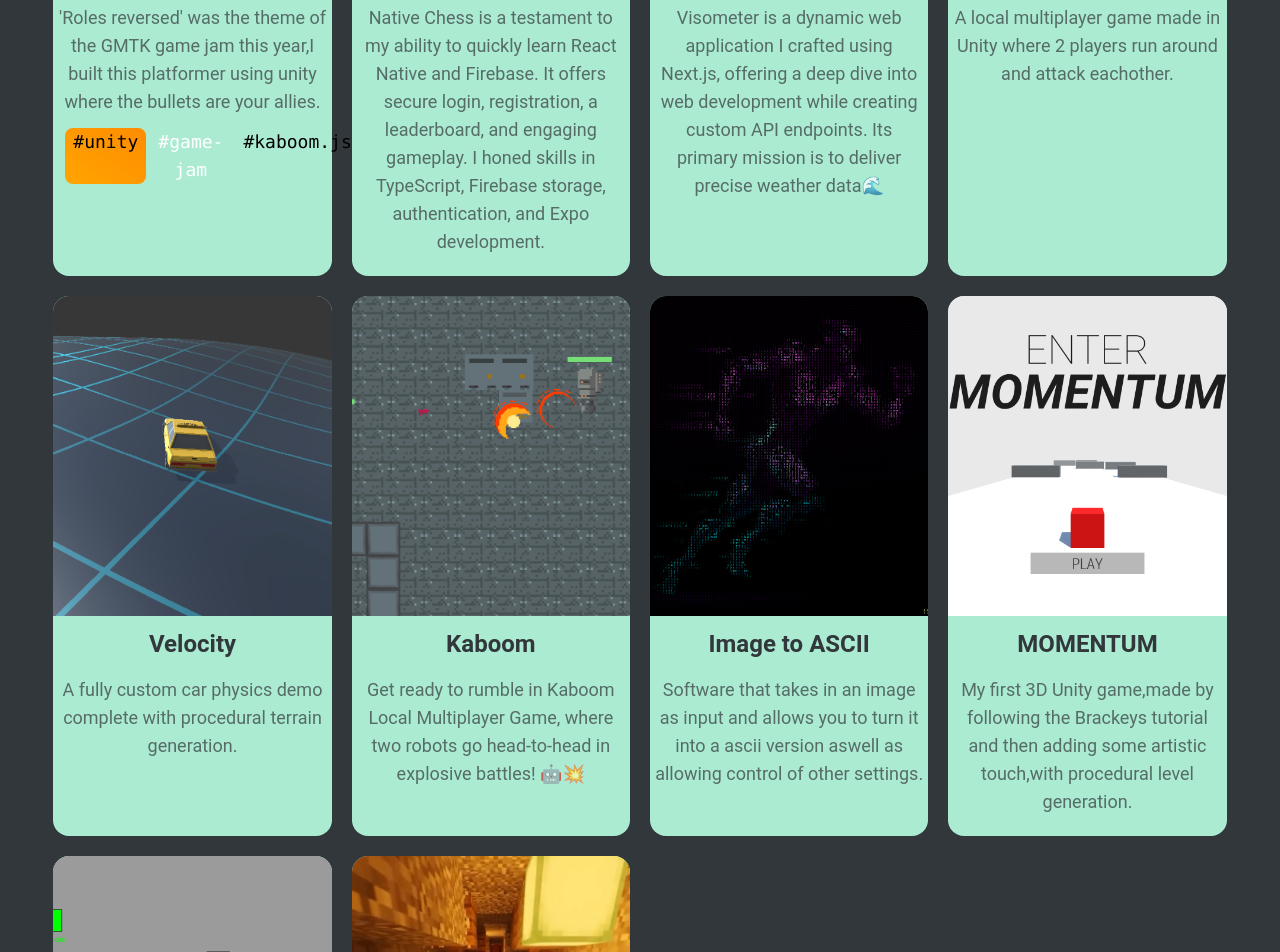
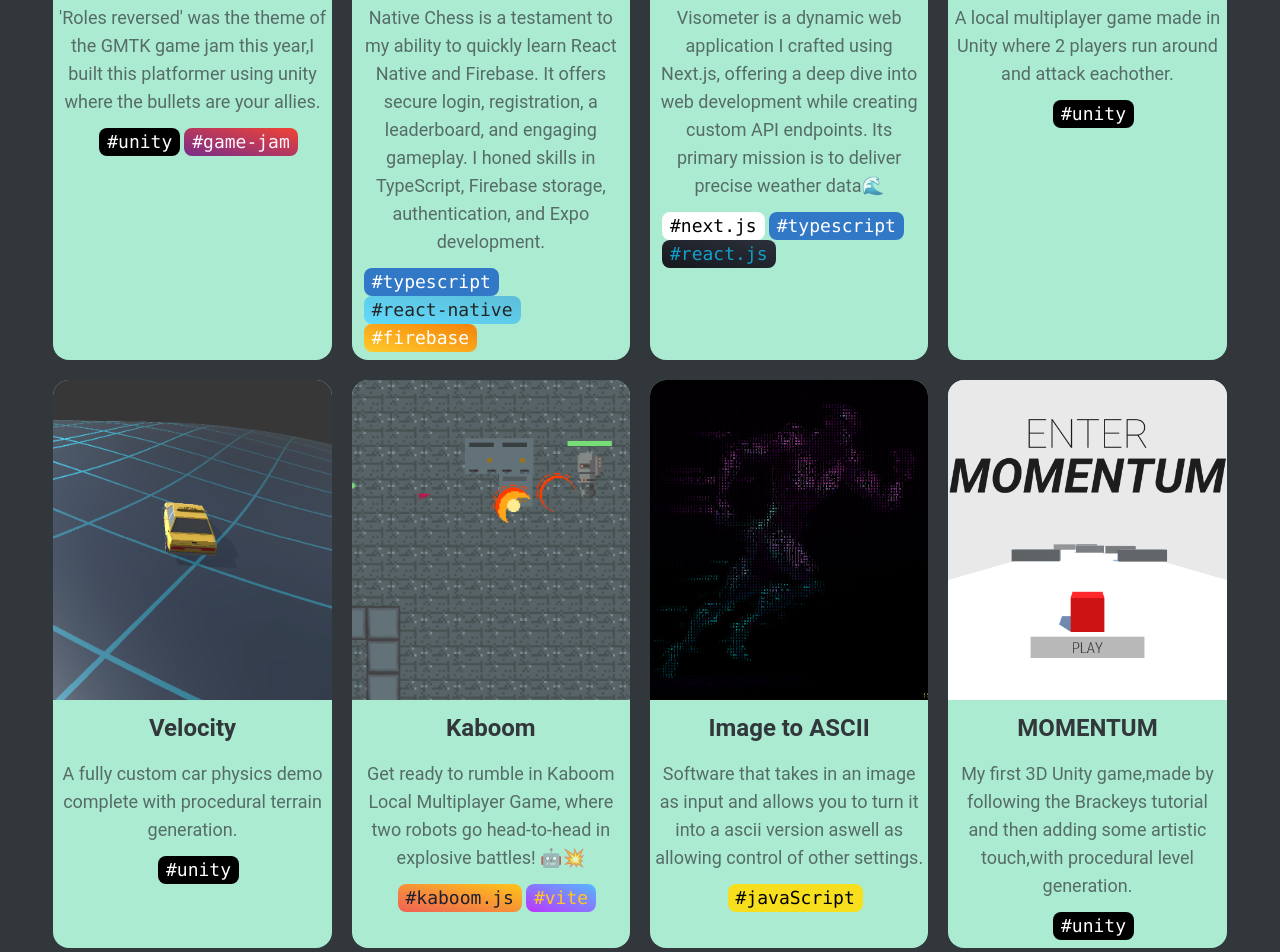
Before and after one commit to skudunter/skudunter.com, a Next.js app: page /portfolio in a window 1280 px wide. Shown: the part 640-1592 px from the top of the page. Built offline with nearby package versions, Linux system fonts and the light colour scheme.

Commit message:
feat added tags

```diff
--- a/app/components/ProjectBlooper.tsx
+++ b/app/components/ProjectBlooper.tsx
@@ -8,7 +8,7 @@ type ProjectBlooperProps = {
   image: string;
   title: string;
   description: string;
-  tag?:Array<ProjectTagTitle>;
+  tag?: Array<ProjectTagTitle>;
 };
 
 export function ProjectBlooper(props: ProjectBlooperProps) {
@@ -35,13 +35,10 @@ export function ProjectBlooper(props: ProjectBlooperProps) {
           {props.title}
         </h2>
         <p className=" opacity-70 text-lg p-1">{props.description}</p>
-        <div className="inline-flex float-left my-2 ml-2">
+        <div className="inline-flex flex-wrap my-2 ml-2">
           {values &&
             values.map((value: ProjectTagTitle, index: any) => (
-              <ProjectTag
-                key={index}
-                title={value}
-              />
+              <ProjectTag key={index} title={value} />
             ))}
         </div>
       </Link>
--- a/app/components/ProjectTag.tsx
+++ b/app/components/ProjectTag.tsx
@@ -6,59 +6,69 @@ type ColorMapping = {
 
 const colorMappings: Record<string, ColorMapping> = {
   "node-js": {
-    mainColor: "green",
-    secondaryColor: "darkgreen",
+    mainColor: "#026e00",
+    secondaryColor: "#43853d",
     textColor: "white",
   },
   express: {
-    mainColor: "blue",
-    secondaryColor: "darkblue",
+    mainColor: "#0969da",
+    secondaryColor: "#259dff",
+    textColor: "#010101",
+  },
+  unity: {
+    mainColor: "black",
+    secondaryColor: "black",
     textColor: "white",
   },
-  unity: {
-    mainColor: "orange",
-    secondaryColor: "darkorange",
+  ffmpeg: {
+    mainColor: "#4cae4c",
+    secondaryColor: "#4cae4c",
+    textColor: "#242424",
+  },
+  "kaboom.js": {
+    mainColor: "#ef6155",
+    secondaryColor: "#fec418",
+    textColor: "#20202e",
+  },
+  "react.js": {
+    mainColor: "#16181d",
+    secondaryColor: "#2b303b",
+    textColor: "#149eca",
+  },
+  "next.js": {
+    mainColor: "white",
+    secondaryColor: "white",
     textColor: "black",
   },
-  ffmpeg: {
-    mainColor: "purple",
-    secondaryColor: "darkpurple",
-    textColor: "white",
-  },
-  "kaboom.js": {
-    mainColor: "yellow",
-    secondaryColor: "darkyellow",
-    textColor: "black",
-  },
-  "react.js": {
-    mainColor: "lightblue",
-    secondaryColor: "darkblue",
-    textColor: "white",
-  },
-  "next.js": {
-    mainColor: "gray",
-    secondaryColor: "darkgray",
-    textColor: "white",
-  },
   firebase: {
-    mainColor: "red",
-    secondaryColor: "darkred",
+    mainColor: "#ffcb2b",
+    secondaryColor: "#f5820a",
     textColor: "white",
   },
   "react-native": {
-    mainColor: "teal",
-    secondaryColor: "darkteal",
+    mainColor: "#61dafb",
+    secondaryColor: "#5cbed9",
+    textColor: "#242526",
+  },
+  "game-jam": {
+    mainColor: "#772D8B",
+    secondaryColor: "#F24333",
+    textColor: "#FCF7FF",
+  },
+  typescript: {
+    mainColor: "#3178c6",
+    secondaryColor: "#3178c6",
     textColor: "white",
   },
-  "game-jam": {
-    mainColor: "teal",
-    secondaryColor: "darkteal",
-    textColor: "white",
+  vite: {
+    mainColor: "#bd34fe",
+    secondaryColor: "#53b9ff",
+    textColor: "#ffc71f",
   },
-  typescript: {
-    mainColor: "teal",
-    secondaryColor: "darkteal",
-    textColor: "white",
+  javaScript: {
+    mainColor: "#f7df1e",
+    secondaryColor: "#f7df1e",
+    textColor: "black",
   },
 };
 
@@ -74,6 +84,8 @@ export enum ProjectTagTitle {
   ReactNative = "react-native",
   GameJam = "game-jam",
   TypeScript = "typescript",
+  Vite = "vite",
+  JavaScript = 'javaScript'
 }
 
 type ProjectTypeProps = {
--- a/app/portfolio/page.tsx
+++ b/app/portfolio/page.tsx
@@ -14,7 +14,7 @@ export default function PortfolioPage() {
               image="bullet.png"
               title="GMTK Game Jam 2023"
               description="'Roles reversed' was the theme of the GMTK game jam this year,I built this platformer using unity where the bullets are your allies."
-              tag={[ProjectTagTitle.Unity,ProjectTagTitle.GameJam,ProjectTagTitle.KaboomJs]}
+              tag={[ProjectTagTitle.Unity,ProjectTagTitle.GameJam]}
             />
           </li>
           <li>
@@ -23,7 +23,7 @@ export default function PortfolioPage() {
               image="react-native-chess.png"
               title="Native Chess"
               description="Native Chess is a testament to my ability to quickly learn React Native and Firebase. It offers secure login, registration, a leaderboard, and engaging gameplay. I honed skills in TypeScript, Firebase storage, authentication, and Expo development."
-              tag={[]}
+              tag={[ProjectTagTitle.TypeScript,ProjectTagTitle.ReactNative,ProjectTagTitle.Firebase]}
             />
           </li>
           <li>
@@ -32,7 +32,7 @@ export default function PortfolioPage() {
               image="visometer-title.png"
               title="Visometer"
               description="Visometer is a dynamic web application I crafted using Next.js, offering a deep dive into web development while creating custom API endpoints. Its primary mission is to deliver precise weather data🌊"
-              tag={[]}
+              tag={[ProjectTagTitle.NextJs,ProjectTagTitle.TypeScript,ProjectTagTitle.ReactJs]}
             />
           </li>
           <li>
@@ -41,7 +41,7 @@ export default function PortfolioPage() {
               image="ballistics.png"
               title="Ballistics"
               description="A local multiplayer game made in Unity where 2 players run around and attack eachother."
-              tag={[]}
+              tag={[ProjectTagTitle.Unity]}
             />
           </li>
           <li>
@@ -50,7 +50,7 @@ export default function PortfolioPage() {
               image="velocity.png"
               title="Velocity"
               description="A fully custom car physics demo complete with procedural terrain generation."
-              tag={[]}
+              tag={[ProjectTagTitle.Unity]}
             />
           </li>
           <li>
@@ -59,7 +59,7 @@ export default function PortfolioPage() {
               image="kaboom-multiplayer-game.png"
               title="Kaboom"
               description="Get ready to rumble in Kaboom Local Multiplayer Game, where two robots go head-to-head in explosive battles! 🤖💥"
-              tag={[]}
+              tag={[ProjectTagTitle.KaboomJs,ProjectTagTitle.Vite]}
             />
           </li>
           <li>
@@ -68,7 +68,7 @@ export default function PortfolioPage() {
               image="imgtoascii-example.png"
               title="Image to ASCII"
               description="Software that takes in an image as input and allows you to turn it into a ascii version aswell as allowing control of other settings."
-              tag={[]}
+              tag={[ProjectTagTitle.JavaScript]}
             />
           </li>
           <li>
@@ -77,7 +77,7 @@ export default function PortfolioPage() {
               image="momentum.png"
               title="MOMENTUM"
               description="My first 3D Unity game,made by following the Brackeys tutorial and then adding some artistic touch,with procedural level generation."
-              tag={[]}
+              tag={[ProjectTagTitle.Unity]}
             />
           </li>
           <li>
@@ -86,7 +86,7 @@ export default function PortfolioPage() {
               image="tanks.png"
               title="Express  Tanks"
               description="A Multiplayer game made using node-js,express and websocket.io,complete with weappn upgrades and powerups."
-              tag={[]}
+              tag={[ProjectTagTitle.Express,ProjectTagTitle.NodeJs]}
             />
           </li>
           <li>
@@ -95,7 +95,7 @@ export default function PortfolioPage() {
               image="yt-shorts-bot.png"
               title="Youtube shorts bot"
               description="A script that scrapes reddit,uses text-to-speech and ffmpeg to (sometimes) create a youtube shorts format video."
-              tag={[]}
+              tag={[ProjectTagTitle.FFMpeg,ProjectTagTitle.NodeJs]}
             />
           </li>
         </ul>
```
